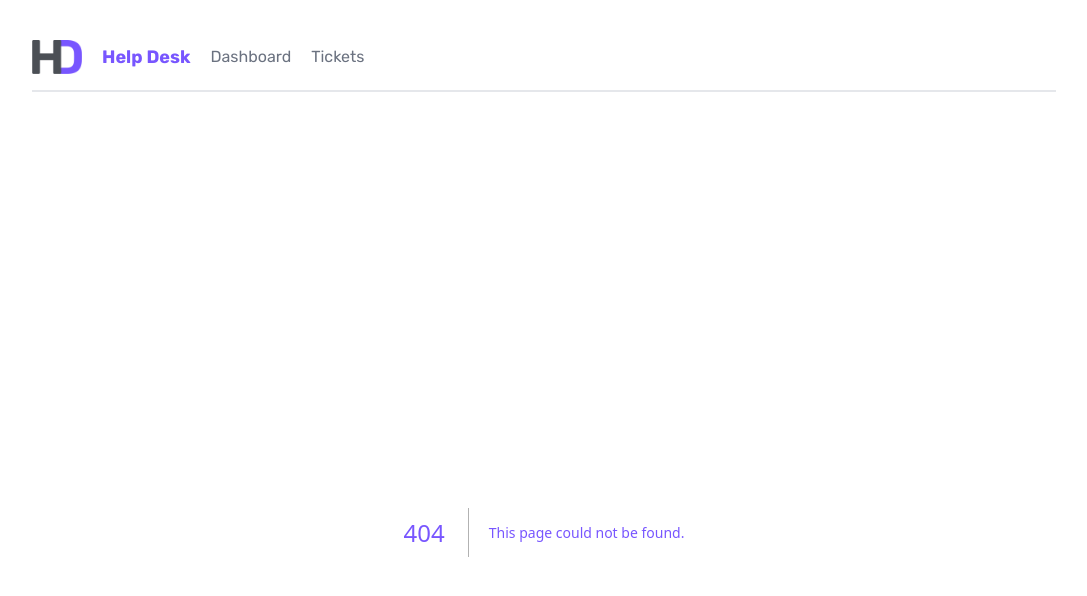
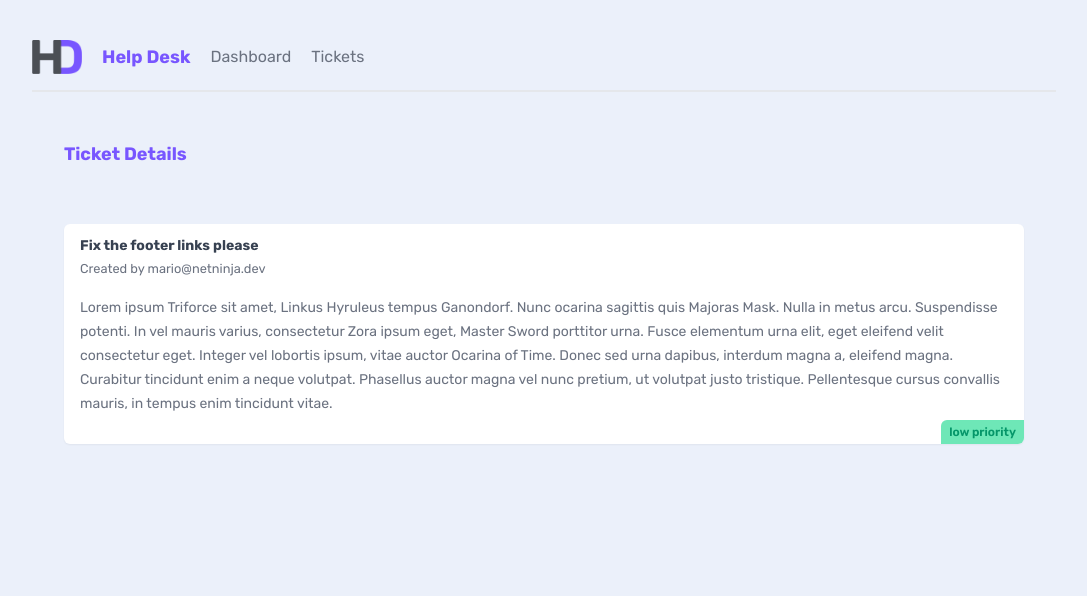
Before and after one commit to steroyle/help-desk, a Next.js app: page /tickets/1 in a window 1280 px wide. Before the commit this address had no page. Shown: the top 596 px of the page, without its empty margins (96-1183 px from the left). Built offline with nearby package versions, Linux system fonts and the light colour scheme; data requests are answered from the project's data file.

Commit message:
Added ticket details page

```diff
--- a/app/tickets/TicketList.jsx
+++ b/app/tickets/TicketList.jsx
@@ -1,3 +1,5 @@
+import Link from "next/link";
+
 const getTickets =  async () => {
   const res = await fetch('http://localhost:4000/tickets', {
     next: {
@@ -14,11 +16,13 @@ const TicketList = async () => {
     <>
       {tickets.map(ticket => (
         <div key={ticket.id} className="card my-5">
-          <h3>{ticket.title}</h3>
-          <p>{ticket.body.slice(0, 200)}...</p>
-          <div className={`pill ${ticket.priority}`}>
-            {ticket.priority} priority
-          </div>
+          <Link href={`/tickets/${ticket.id}`}>
+            <h3>{ticket.title}</h3>
+            <p>{ticket.body.slice(0, 200)}...</p>
+            <div className={`pill ${ticket.priority}`}>
+              {ticket.priority} priority
+            </div>
+          </Link>
         </div>
       ))}
       {tickets.length === 0 && (
--- /dev/null
+++ b/app/tickets/[id]/page.jsx
@@ -0,0 +1,33 @@
+const getTicket = async (id) => {
+  const res = await fetch(`http://localhost:4000/tickets/${id}`, {
+    next: {
+      revalidate: 60,
+    }
+  });
+
+  return res.json();
+}
+
+
+const TicketDetails = async ({ params }) => {
+  const { id } = params;
+  const ticket = await getTicket(id);
+
+  return (
+    <main>
+      <nav>
+        <h2>Ticket Details</h2>
+      </nav>
+      <div className="card">
+        <h3>{ticket.title}</h3>
+        <small>Created by {ticket.user_email}</small>
+        <p>{ticket.body}</p>
+        <div className={`pill ${ticket.priority}`}>
+          {ticket.priority} priority
+        </div>
+      </div>
+    </main>
+  )
+}
+
+export default TicketDetails
```
